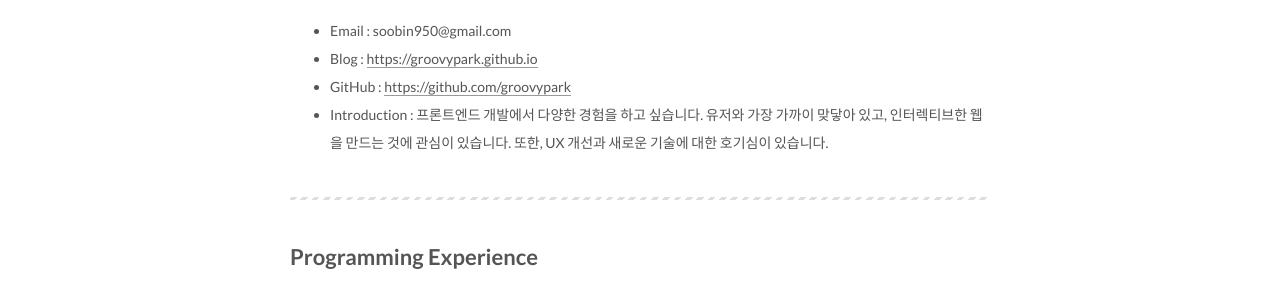
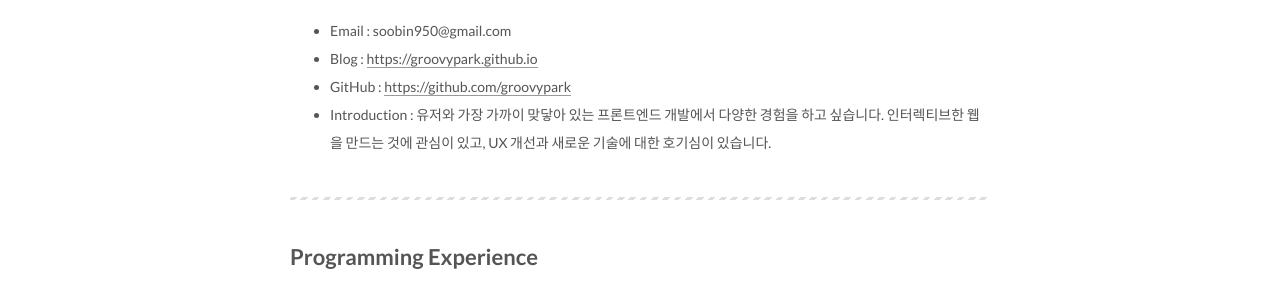
Before and after one commit to groovypark/groovypark.github.io, a Jekyll site: the page built from about/index.md, in a window 1280 px wide. Shown: the part 541-839 px from the top of the page. Built offline with Jekyll 4.4.1, drawn with Linux system fonts in a browser that asks for light colours.

Commit message:
Fix about page

```diff
--- a/about/index.md
+++ b/about/index.md
@@ -10,8 +10,7 @@ layout: page
 * Email : soobin950@gmail.com
 * Blog : [https://groovypark.github.io](https://groovypark.github.io)
 * GitHub : [https://github.com/groovypark](https://github.com/groovypark)
-* Introduction : 프론트엔드 개발에서 다양한 경험을 하고 싶습니다. 유저와 가장 가까이 맞닿아 있고, 인터렉티브한 웹을 만드는 것에 관심이 있습니다. 또한, UX 개선과 새로운 기술에 대한 호기심이 있습니다.
-
+* Introduction : 유저와 가장 가까이 맞닿아 있는 프론트엔드 개발에서 다양한 경험을 하고 싶습니다. 인터렉티브한 웹을 만드는 것에 관심이 있고, UX 개선과 새로운 기술에 대한 호기심이 있습니다.
 
 
 ---
```
